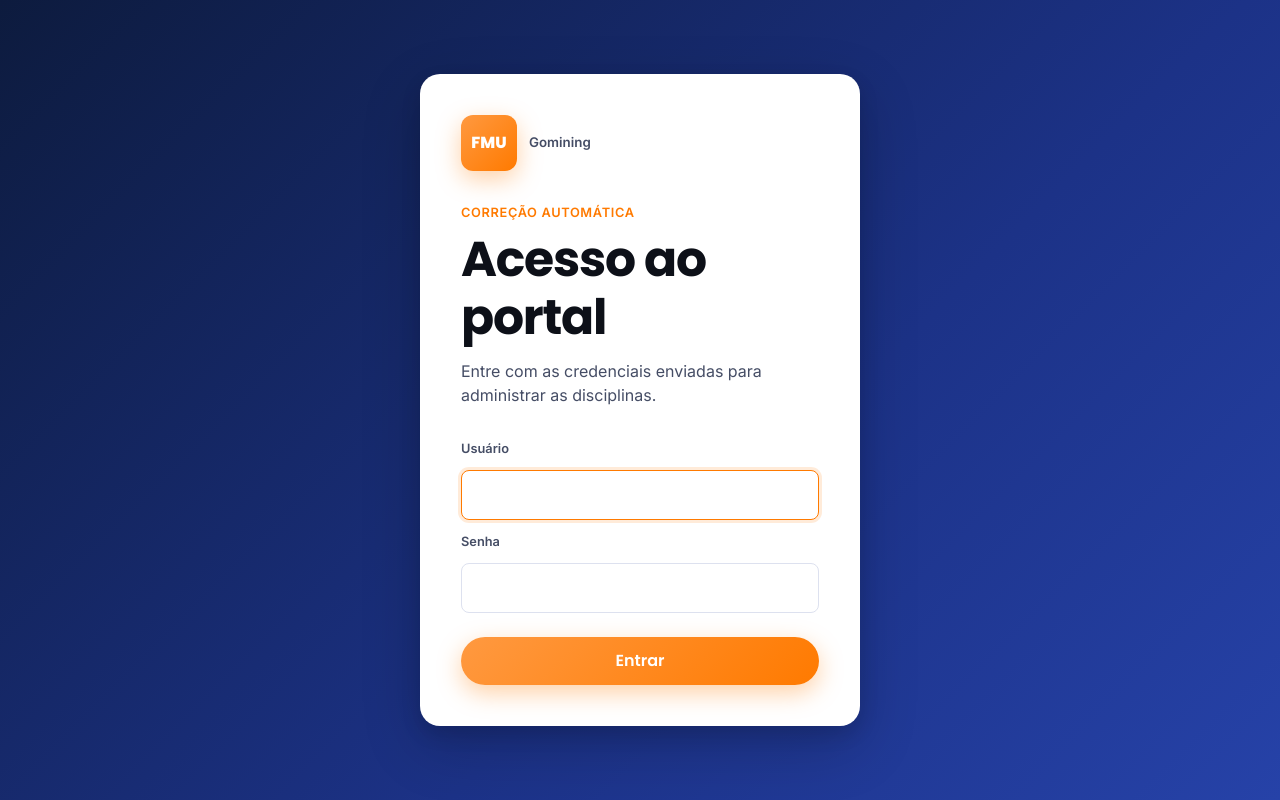
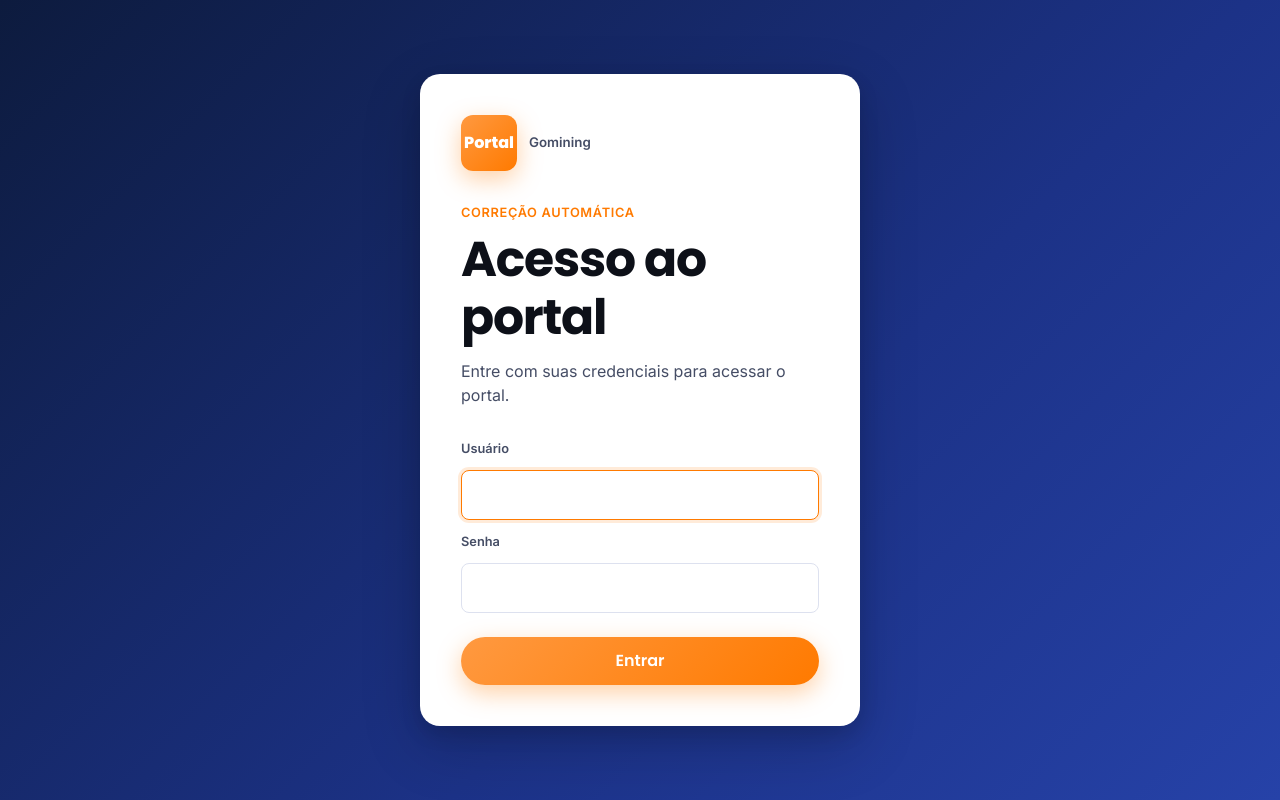
Before and after one commit to claude-gomining/fmu-controle, a PHP site: page /index.php?page=canvas in a window 1280 px wide. Run offline with PHP 8.4, Linux system fonts and the light colour scheme.

Commit message:
Remove FMU da tela de login e rebranda o painel Afya
- Tela de login (pré-login), compartilhada por todos os usuários, fica
  neutra: título "Acesso ao portal", marca "Portal/Gomining" (sem FMU) e
  texto genérico
- Painel do Canvas passa a se identificar como AFYA (instituição): título,
  marca e link de navegação; menções técnicas ao Canvas (API/blueprint)
  permanecem onde são corretas
- Paleta do painel AFYA muda para o vermelho da marca (#e4002b)

Co-Authored-By: Claude Opus 4.8 <noreply@anthropic.com>
Claude-Session: https://claude.ai/code/session_016cZsXBwDuteTcwvDYWkPz6

```diff
--- a/public/index.php
+++ b/public/index.php
@@ -182,7 +182,7 @@ $totalPages = max(1, (int) ceil($pagination['total'] / $perPage));
 <head>
     <meta charset="utf-8">
     <meta name="viewport" content="width=device-width, initial-scale=1">
-    <title><?= e($config['app_name']) ?></title>
+    <title><?= e($auth->check() ? $config['app_name'] : 'Acesso ao portal') ?></title>
     <link rel="preconnect" href="https://fonts.googleapis.com">
     <link rel="preconnect" href="https://fonts.gstatic.com" crossorigin>
     <link href="https://fonts.googleapis.com/css2?family=Inter:wght@400;500;600&family=Poppins:wght@500;600;700;800&display=swap" rel="stylesheet">
@@ -193,12 +193,12 @@ $totalPages = max(1, (int) ceil($pagination['total'] / $perPage));
     <main class="login-shell">
         <section class="login-panel" aria-labelledby="login-title">
             <div class="brand-mark">
-                <span>FMU</span>
+                <span>Portal</span>
                 <small>Gomining</small>
             </div>
             <p class="eyebrow">Correção automática</p>
             <h1 id="login-title">Acesso ao portal</h1>
-            <p class="login-copy">Entre com as credenciais enviadas para administrar as disciplinas.</p>
+            <p class="login-copy">Entre com suas credenciais para acessar o portal.</p>
 
             <?php if ($flash): ?>
                 <div class="alert alert-<?= e($flash['type']) ?>"><?= e($flash['message']) ?></div>
@@ -228,7 +228,7 @@ $totalPages = max(1, (int) ceil($pagination['total'] / $perPage));
             <nav aria-label="Navegação principal">
                 <a class="nav-link active" href="index.php">Disciplinas</a>
                 <?php if ($auth->canAccess('afya', $config['panels'])): ?>
-                    <a class="nav-link" href="canvas.php">Canvas</a>
+                    <a class="nav-link" href="canvas.php">AFYA</a>
                 <?php endif; ?>
                 <?php if ($auth->isAdmin($config['admin']['users'])): ?>
                     <a class="nav-link" href="admin.php">Administração</a>
```
Also changed, not shown: public/canvas.php (+4 -4 lines), public/assets/canvas.css.
